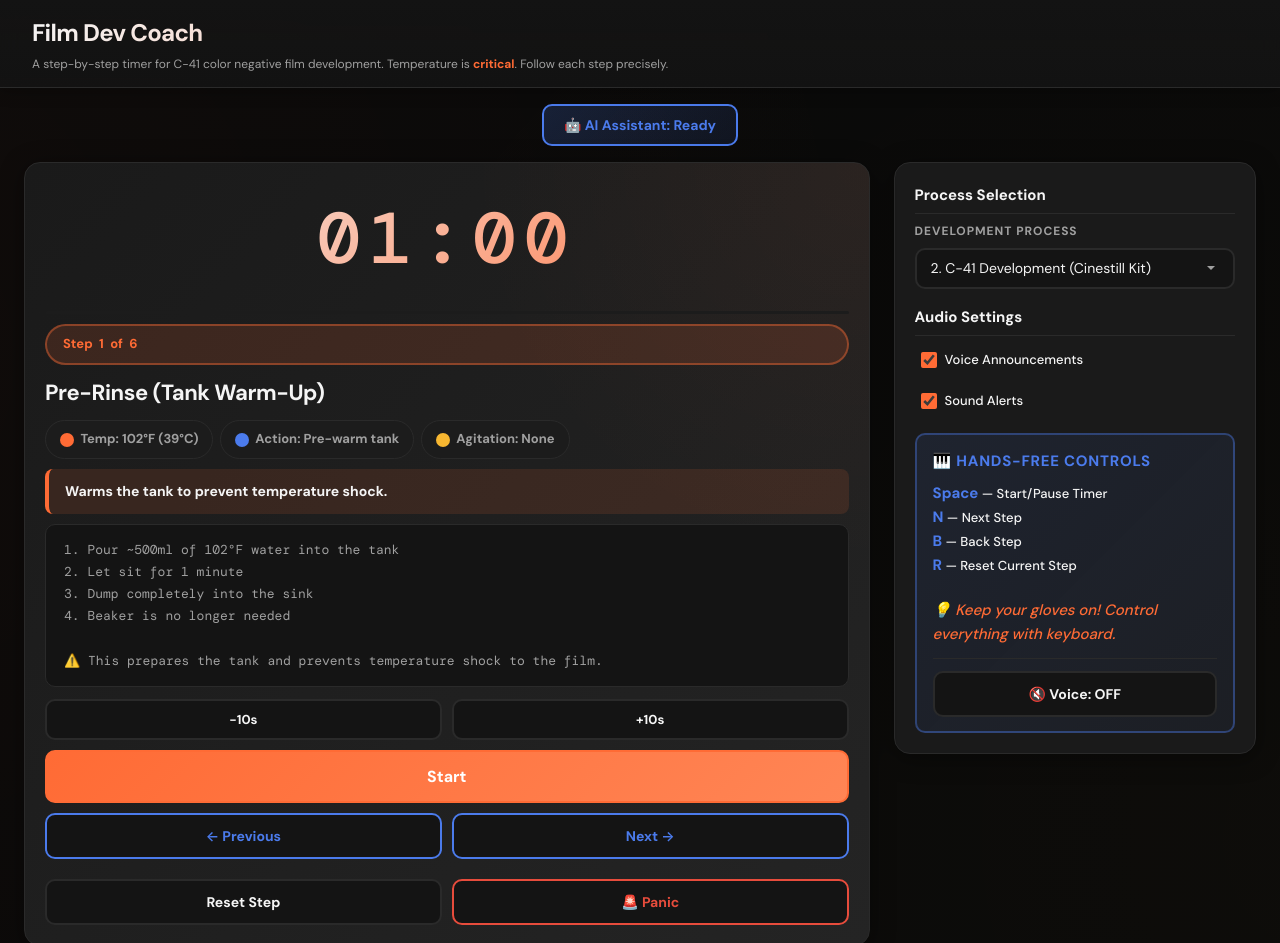
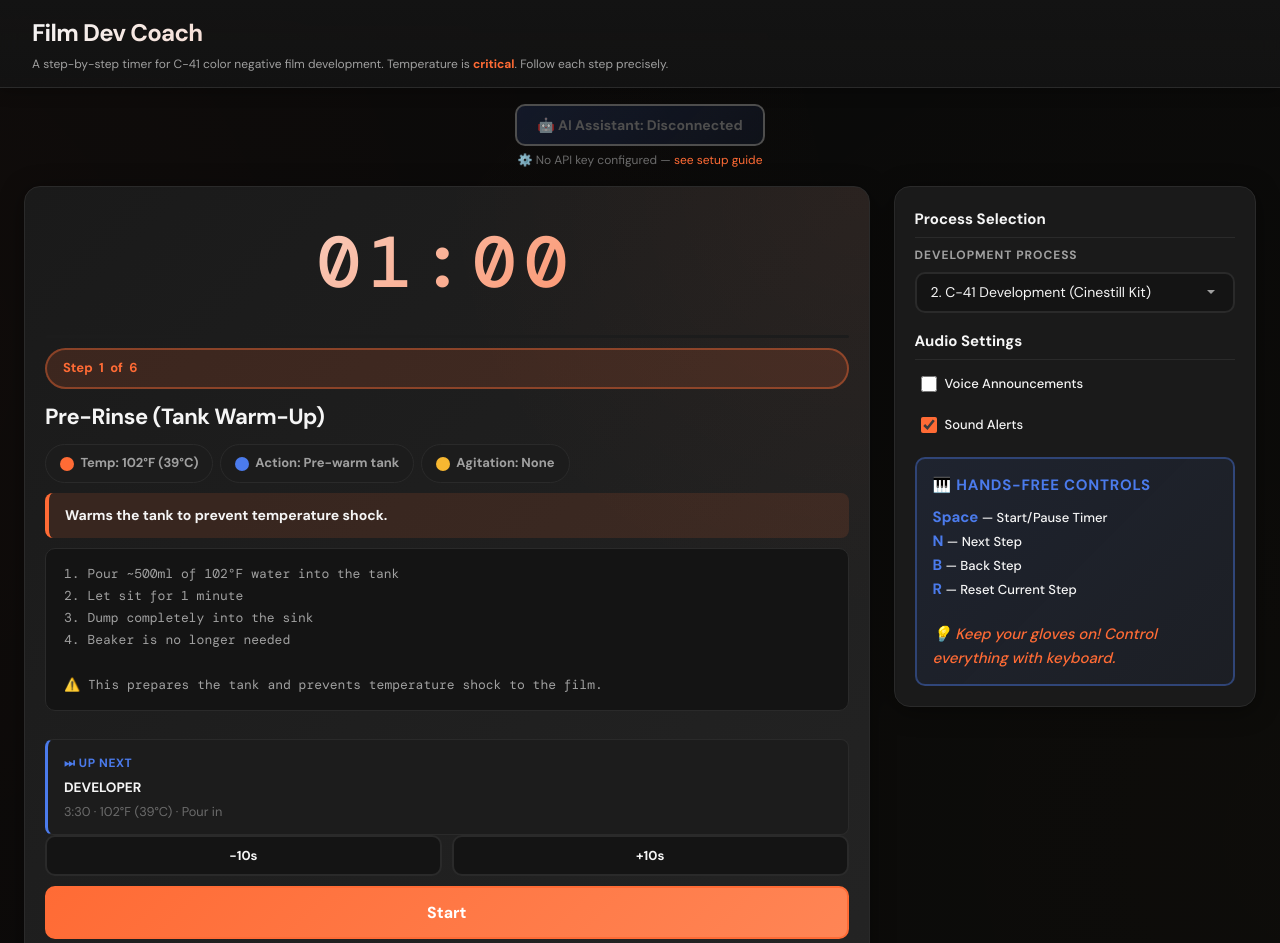
Before and after one commit to nastyahammerova/film-dev-coach, a plain HTML site: page index.html in a window 1280 px wide. Shown: the top 943 px of the page. Drawn offline with nearby package versions, Linux system fonts and the light colour scheme.

Commit message:
Update index.html
- AI button now shows "Disconnected" when no API key configured
- Voice announcements: removed duplicate toggle, single checkbox (unchecked by default)
- Added "Up Next" preview below current step instructions

```diff
--- a/index.html
+++ b/index.html
@@ -989,8 +989,11 @@
     <!-- AI Assistant Toggle -->
     <div class="ai-assistant-toggle">
       <button class="btn btn-ai" id="toggle-ai">
-        🤖 AI Assistant: <span id="ai-status">Ready</span>
+        🤖 AI Assistant: <span id="ai-status">Checking...</span>
       </button>
+      <div id="ai-disconnected-hint" style="display:none; font-size: 0.75rem; color: var(--text-muted); margin-top: 0.3rem; text-align: center;">
+        ⚙️ No API key configured — <a href="AI_SETUP_GUIDE.md" target="_blank" style="color: var(--accent-orange); text-decoration: none;">see setup guide</a>
+      </div>
     </div>
 
     <div class="grid">
@@ -1028,6 +1031,23 @@
 
           <pre class="step-instructions" id="instructions"></pre>
 
+          <!-- Next Step Preview -->
+          <div id="next-step-preview" style="
+            margin-top: 1rem;
+            padding: 0.75rem 1rem;
+            background: var(--bg-tertiary);
+            border: 1px solid var(--border);
+            border-left: 3px solid var(--accent-blue);
+            border-radius: 8px;
+            font-size: 0.85rem;
+            color: var(--text-secondary);
+            display: none;
+          ">
+            <span style="color: var(--accent-blue); font-weight: 600; font-size: 0.75rem; text-transform: uppercase; letter-spacing: 0.05em;">⏭ Up Next</span>
+            <div id="next-step-title" style="color: var(--text-primary); font-weight: 600; margin-top: 0.2rem;"></div>
+            <div id="next-step-meta" style="margin-top: 0.2rem; color: var(--text-muted); font-size: 0.8rem;"></div>
+          </div>
+
           <div class="timer-controls">
             <button class="btn btn-sm" id="minus10">-10s</button>
             <button class="btn btn-sm" id="plus10">+10s</button>
@@ -1058,7 +1078,7 @@
         <div class="settings-section">
           <h3 class="settings-title">Audio Settings</h3>
           <div class="checkbox-row">
-            <input type="checkbox" id="voice" checked aria-label="Enable voice announcements">
+            <input type="checkbox" id="voice" aria-label="Enable voice announcements">
             <label for="voice">Voice Announcements</label>
           </div>
           <div class="checkbox-row">
@@ -1077,11 +1097,6 @@
           <em style="color: var(--accent-orange); font-size: 0.938rem;">
             💡 Keep your gloves on! Control everything with keyboard.
           </em>
-          <div style="margin-top: 0.75rem; padding-top: 0.75rem; border-top: 1px solid var(--border);">
-            <button class="btn" id="toggle-voice" style="width: 100%; font-size: 0.875rem;">
-              🔇 Voice: OFF
-            </button>
-          </div>
         </div>
       </div>
 
@@ -1505,7 +1520,11 @@ DONE! Your film is developed.`
   function toggleAIChat() {
     aiChatVisible = !aiChatVisible;
     elAIChat.style.display = aiChatVisible ? 'flex' : 'none';
-    elAIStatus.textContent = aiChatVisible ? 'Active' : 'Ready';
+    if (API_AVAILABLE) {
+      elAIStatus.textContent = aiChatVisible ? 'Active' : 'Ready';
+    } else {
+      elAIStatus.textContent = 'Disconnected';
+    }
   }
 
   function updateAIMode() {
@@ -1743,8 +1762,7 @@ Keep responses concise (2-3 paragraphs max). Be direct and practical. Never sugg
   }
 
   function speak(msg) {
-    if (!voiceEnabled) return; // Check if voice is enabled
-    if (!elVoice.checked) return;
+    if (!elVoice.checked) return; // Checkbox controls voice
     try {
       window.speechSynthesis.cancel();
       const u = new SpeechSynthesisUtterance(msg);
@@ -1825,6 +1843,24 @@ Keep responses concise (2-3 paragraphs max). Be direct and practical. Never sugg
     elHint.textContent = step.hint || "";
     elHint.style.display = step.hint ? 'block' : 'none';
     elInstr.textContent = step.instructions || "";
+
+    // Next step preview
+    const nextStep = recipe.steps[stepIndex + 1];
+    const elNextPreview = document.getElementById('next-step-preview');
+    const elNextTitle = document.getElementById('next-step-title');
+    const elNextMeta = document.getElementById('next-step-meta');
+    if (nextStep && elNextPreview) {
+      elNextTitle.textContent = nextStep.title || "—";
+      const nextTemp = (nextStep.meta && nextStep.meta.temp) ? nextStep.meta.temp : null;
+      const nextAction = (nextStep.meta && nextStep.meta.action) ? nextStep.meta.action : null;
+      const nextDuration = nextStep.durationSec ? Math.floor(nextStep.durationSec / 60) + ":" + String(nextStep.durationSec % 60).padStart(2,'0') : null;
+      const parts = [nextDuration, nextTemp, nextAction].filter(Boolean);
+      elNextMeta.textContent = parts.join(' · ');
+      elNextPreview.style.display = 'block';
+    } else if (elNextPreview) {
+      elNextPreview.style.display = 'none';
+    }
+
     renderTimer();
   }
 
@@ -2028,12 +2064,6 @@ If seriously wrong, better to stop than continue.`;
   elPlus10.addEventListener("click", () => adjustTime(+10));
   elPanic.addEventListener("click", panic);
 
-  // Voice toggle
-  const elToggleVoiceBtn = document.getElementById('toggle-voice');
-  if (elToggleVoiceBtn) {
-    elToggleVoiceBtn.addEventListener("click", toggleVoice);
-  }
-
   // Keyboard shortcuts
   window.addEventListener("keydown", (e) => {
     if (e.target && (e.target.tagName === "TEXTAREA" || e.target.tagName === "INPUT" || e.target.tagName === "SELECT")) return;
@@ -2065,8 +2095,23 @@ If seriously wrong, better to stop than continue.`;
 
   // Init
   applyPreset(currentPresetKey);
-  updateAIMode(); // Initialize AI assistant mode
-  initVoiceRecognition(); // Initialize voice input
+  updateAIMode();
+  initVoiceRecognition();
+
+  // Set AI button status based on API availability
+  const elAIDisconnectedHint = document.getElementById('ai-disconnected-hint');
+  if (API_AVAILABLE) {
+    elAIStatus.textContent = 'Ready';
+    elToggleAI.style.borderColor = 'var(--accent-green)';
+    elToggleAI.style.color = 'var(--accent-green)';
+    if (elAIDisconnectedHint) elAIDisconnectedHint.style.display = 'none';
+  } else {
+    elAIStatus.textContent = 'Disconnected';
+    elToggleAI.style.borderColor = 'var(--text-muted)';
+    elToggleAI.style.color = 'var(--text-muted)';
+    elToggleAI.style.opacity = '0.7';
+    if (elAIDisconnectedHint) elAIDisconnectedHint.style.display = 'block';
+  }
 })();
 </script>
 </body>
```
